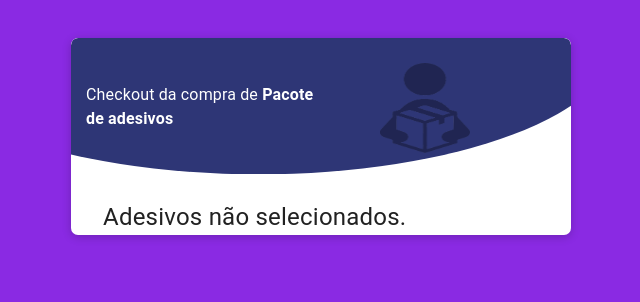
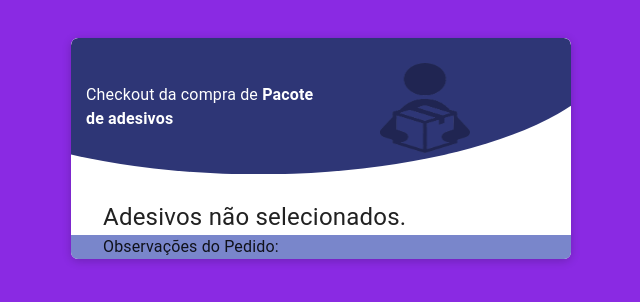
Before and after one commit to MarceloArraes/bempagoform, a Next.js app: page /checkout in a window 1280 px wide. Shown: the top 302 px of the page, without its empty margins (319-959 px from the left). Built offline with nearby package versions, Linux system fonts and the light colour scheme.

Commit message:
feat: add Observaçoes comentary at checkout.

```diff
--- a/pages/checkout.tsx
+++ b/pages/checkout.tsx
@@ -16,7 +16,7 @@ const CheckOut: NextPage = () => {
   const router = useRouter();
 
   const {
-    query: { itens, quantities },
+    query: { itens, quantities, comentary },
   } = router
 
   if(typeof itens === 'string'){
@@ -73,6 +73,12 @@ const CheckOut: NextPage = () => {
             }}> Adesivos não selecionados. </Typography>
           }
 
+          <Typography sx={{
+              paddingLeft: '2rem',
+              fontSize: '1rem',
+              backgroundColor: 'secondary.light',
+            }}
+          >Observações do Pedido: {comentary}</Typography>
         </Box>
     </Box>
   )
```
Also changed, not shown: pages/index.tsx (+7 -2 lines).
